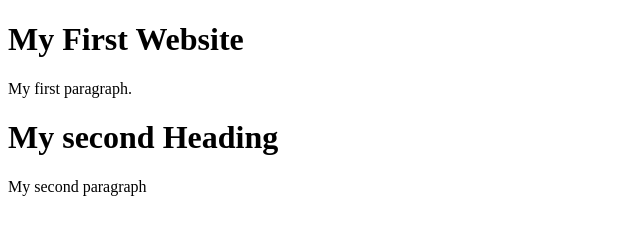
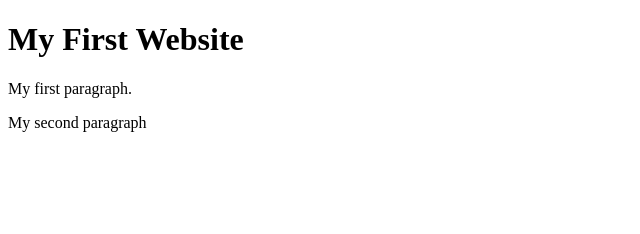
Before and after one commit to 10lm10/codersrank-practice, a website: page index.html in a window 1280 px wide. Shown: the whole page, without its empty margins (0-640 px from the left). Drawn offline with Linux system fonts and the light colour scheme.

Commit message:
1 file modified

```diff
--- a/index.html
+++ b/index.html
@@ -7,8 +7,7 @@
 
     <h1>My First Website</h1>
     <p>My first paragraph.</p>
-    <h1>My second Heading</h2>
-    <p>My second paragraph</h2>
+    <p>My second paragraph</p>
 
   </body>
 </html>
```
